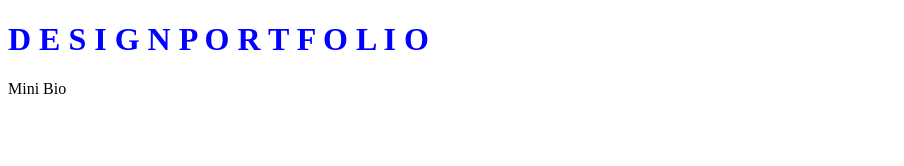
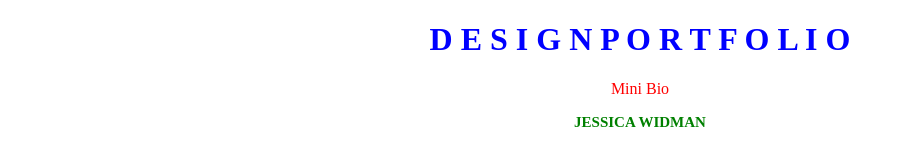
Before and after one commit to jessawid/About_Me, a website: page index.html in a window 1280 px wide. Shown: the whole page, without its empty margins (0-904 px from the left). Drawn offline with Linux system fonts and the light colour scheme.

Commit message:
Fix: All changes are being propagated within the browser

```diff
--- a/index.css
+++ b/index.css
@@ -1,8 +1,8 @@
 h1 {
     color:blue;
-    /*text-align: center; */
+    text-align: center;
 }
-/*h2 {
+h2 {
     color:#008000;
     text-align: center;
     font-size: 15px;
@@ -10,4 +10,4 @@ h1 {
 p {
     color:red;
     text-align: center;
-}*/
+}
--- a/index.html
+++ b/index.html
@@ -9,7 +9,7 @@
 
     <h1> D E S I G N   P O R T F O L I O </h1>
     <p>Mini Bio</p>
-    <!-- <h2> JESSICA WIDMAN </h2> -->
+    <h2> JESSICA WIDMAN </h2>
 
 </body>
 </html>
```
Also changed, not shown: 1 other file.
